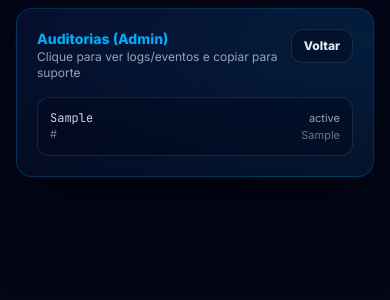
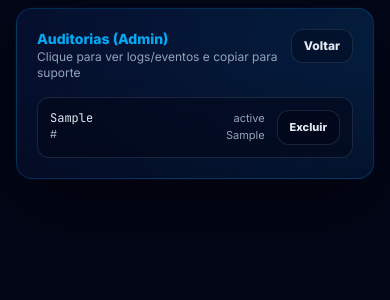
Before and after one commit to AsafeTork/Nexus-Auditor, a Flask app: page /admin/audits in a window 390 px wide. Shown: the part 121-421 px from the top of the page. Run offline with Flask 3, Linux system fonts and the light colour scheme; a user stored in the database is signed in; tables that the repository leaves empty hold one stand-in row (values such as "Sample post"); some libraries are stand-ins or nearby versions.

Commit message:
ui: clean modern + mobile sidebar

```diff
--- a/nexus/routes/admin.py
+++ b/nexus/routes/admin.py
@@ -6,7 +6,7 @@ from typing import Any, Dict, List
 
 import redis
 import requests
-from flask import Blueprint, current_app, jsonify, render_template, request
+from flask import Blueprint, current_app, jsonify, render_template, request, redirect, url_for, flash
 from flask_login import login_required, current_user
 from sqlalchemy import text
 
@@ -120,3 +120,22 @@ def admin_audit_detail(audit_id: str):
         .all()
     )
     return render_template("admin/audit_detail.html", audit=audit, site=site, events=events)
+
+
+@bp.post("/admin/audit/<audit_id>/delete")
+@login_required
+@require_admin
+def admin_audit_delete(audit_id: str):
+    """
+    Delete an audit and its events (org-scoped).
+    """
+    audit = AuditRun.query.filter_by(id=audit_id, org_id=current_user.org_id).first_or_404()
+    try:
+        AuditEvent.query.filter_by(audit_run_id=audit.id).delete(synchronize_session=False)
+        db.session.delete(audit)
+        db.session.commit()
+        flash("Auditoria excluída.", "ok")
+    except Exception as e:
+        db.session.rollback()
+        flash(f"Falha ao excluir: {type(e).__name__}: {e}", "error")
+    return redirect(url_for("admin.admin_audits"))
--- a/nexus/templates/admin/audits.html
+++ b/nexus/templates/admin/audits.html
@@ -13,18 +13,25 @@
   <div class="mt-4 space-y-2">
     {% for a in audits %}
       {% set s = site_map.get(a.site_id) %}
-      <a href="{{ url_for('admin.admin_audit_detail', audit_id=a.id) }}" class="block border border-white/10 rounded-xl bg-slate-950/40 p-3 hover:bg-slate-950/60">
-        <div class="flex items-center justify-between">
-          <div>
-            <div class="mono text-xs text-slate-300">{{ a.target_domain }}</div>
-            <div class="text-[11px] text-slate-500">{{ s.base_url if s else a.site_id }}</div>
-          </div>
-          <div class="text-right">
-            <div class="text-[11px] text-slate-400">{{ a.status }}</div>
-            <div class="text-[11px] text-slate-500">{{ a.created_utc }}</div>
-          </div>
+      <div class="block border border-app rounded-xl bg-surface2 p-3">
+        <div class="flex items-start justify-between gap-3">
+          <a href="{{ url_for('admin.admin_audit_detail', audit_id=a.id) }}" class="flex-1 min-w-0 hover:opacity-90">
+            <div class="flex items-center justify-between gap-3">
+              <div class="min-w-0">
+                <div class="mono text-xs truncate">{{ a.target_domain }}</div>
+                <div class="text-[11px] text-muted truncate">{{ s.base_url if s else a.site_id }}</div>
+              </div>
+              <div class="text-right shrink-0">
+                <div class="text-[11px] text-muted">{{ a.status }}</div>
+                <div class="text-[11px] text-muted">{{ a.created_utc }}</div>
+              </div>
+            </div>
+          </a>
+          <form method="post" action="{{ url_for('admin.admin_audit_delete', audit_id=a.id) }}" onsubmit="return confirm('Excluir esta auditoria?');">
+            <button class="btn-secondary rounded-xl px-3 py-2 text-[11px] font-extrabold">Excluir</button>
+          </form>
         </div>
-      </a>
+      </div>
     {% else %}
       <div class="text-xs text-slate-400">Sem auditorias.</div>
     {% endfor %}
--- a/nexus/templates/layout.html
+++ b/nexus/templates/layout.html
@@ -166,6 +166,8 @@
   </div>
 
   <script>
+    // Wait DOM ready so mobile sidebar elements exist even if rendered after this script.
+    document.addEventListener("DOMContentLoaded", () => {
       // Theme toggle (dark/light)
       (function(){
         const key = "nexus_theme";
@@ -192,13 +194,13 @@
         const overlay = document.getElementById("sidebarOverlay");
         const panel = document.getElementById("sidebarPanel");
         function open(){
-        if(!overlay) return;
+          if(!overlay || !panel) return;
           overlay.classList.remove("hidden");
-        setTimeout(()=>panel && panel.classList.remove("-translate-x-full"), 10);
+          setTimeout(()=>panel.classList.remove("-translate-x-full"), 10);
         }
         function close(){
-        if(!overlay) return;
-        panel && panel.classList.add("-translate-x-full");
+          if(!overlay || !panel) return;
+          panel.classList.add("-translate-x-full");
           setTimeout(()=>overlay.classList.add("hidden"), 180);
         }
         if(btn) btn.addEventListener("click", open);
@@ -230,6 +232,8 @@
       tickUTC(); tickPerf();
       setInterval(tickUTC, 1000);
       setInterval(tickPerf, 2500);
+    });
+
   </script>
 
   {% if current_user.is_authenticated %}
```
Also changed, not shown: nexus/templates/admin/audit_detail.html (+7 -2 lines). Lines whose indentation alone changed are shown as unchanged.
